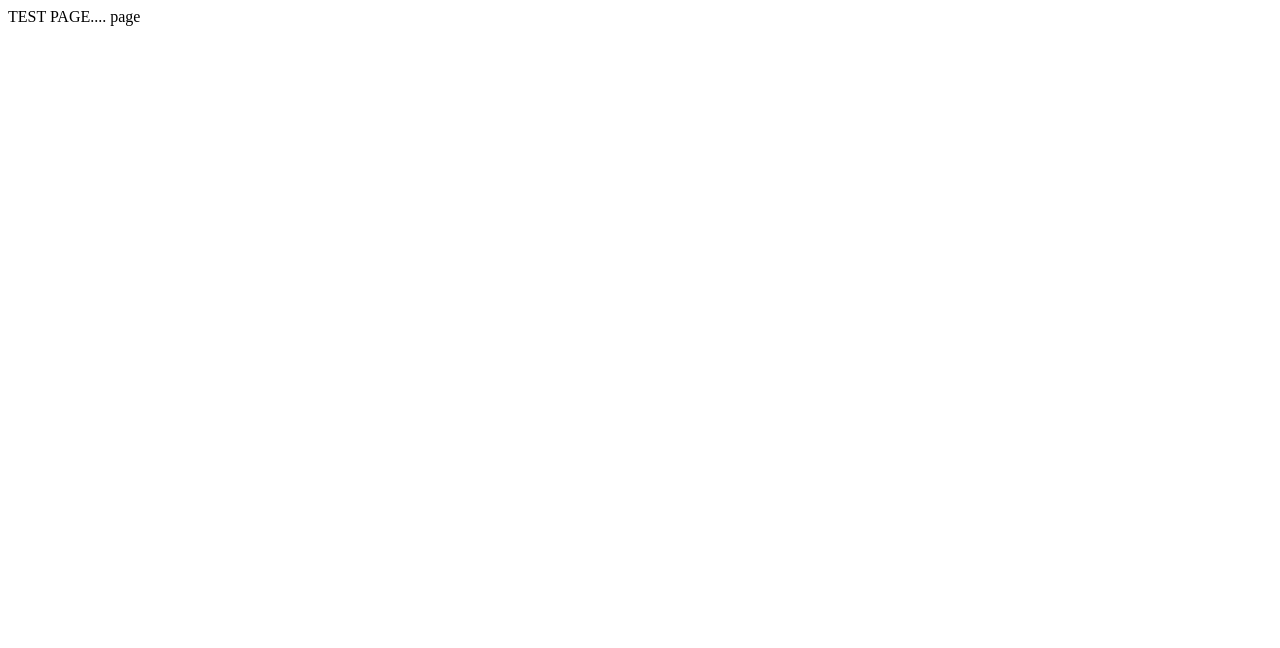
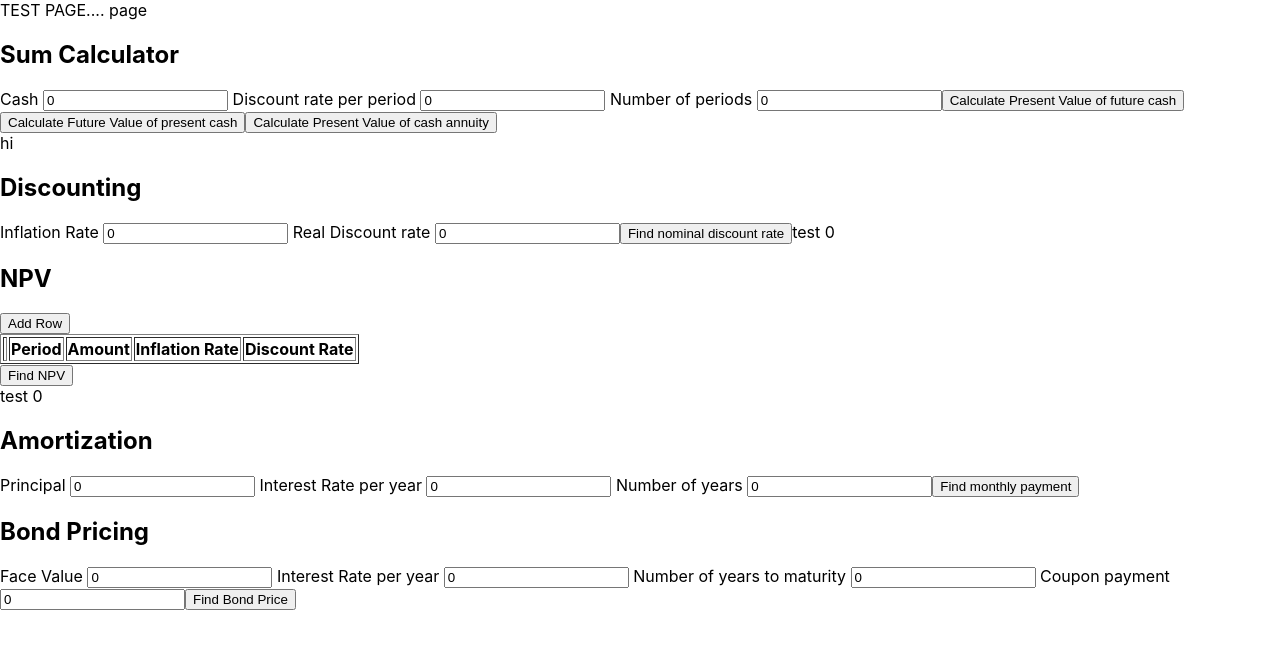
Before and after one commit to mchitrakar/finapp, a plain HTML site: page index.html in a window 1280 px wide. Drawn offline with Linux system fonts and the light colour scheme; the site is published under a folder, as on GitHub Pages, so addresses that start at the root find nothing.

Commit message:
Update index.html

```diff
--- a/index.html
+++ b/index.html
@@ -3,8 +3,8 @@
   <meta name="theme-color" content="#000000"/>
   <meta name="description" content="Web site created using create-react-app"/>
   <link rel="apple-touch-icon" href="/logo192.png"/><link rel="manifest" href="/manifest.json"/>
-  <title>React App</title><script defer="defer" src="/static/js/main.3c447f93.js"></script>
-  <link href="/static/css/main.e6c13ad2.css" rel="stylesheet"></head><body>
+  <title>React App</title><script defer="defer" src="static/js/main.3c447f93.js"></script>
+  <link href="static/css/main.e6c13ad2.css" rel="stylesheet"></head><body>
     TEST PAGE.... page
     <noscript>You need to enable JavaScript to run this app.</noscript><div id="root"></div>
   </body></html>
```
